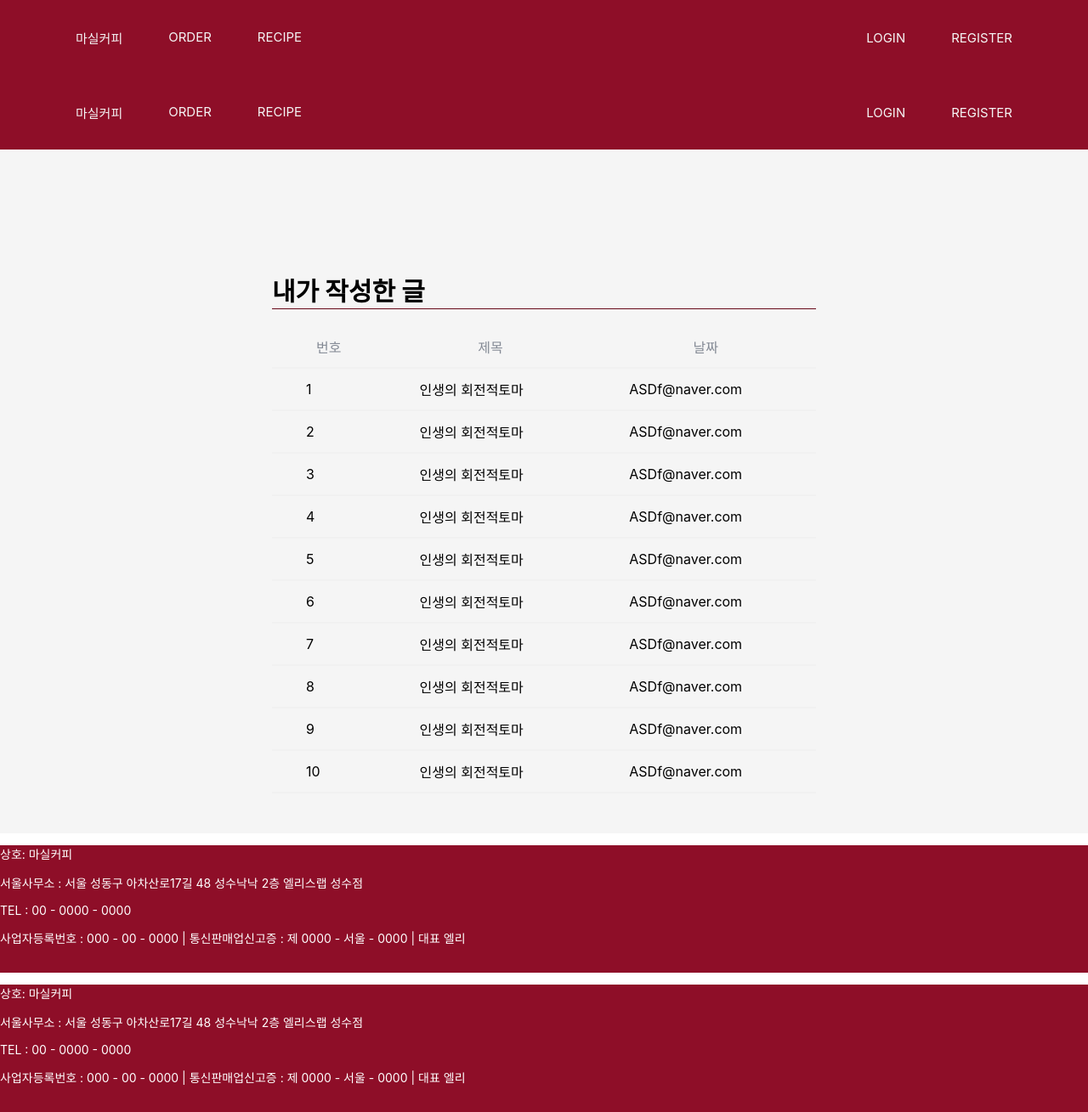
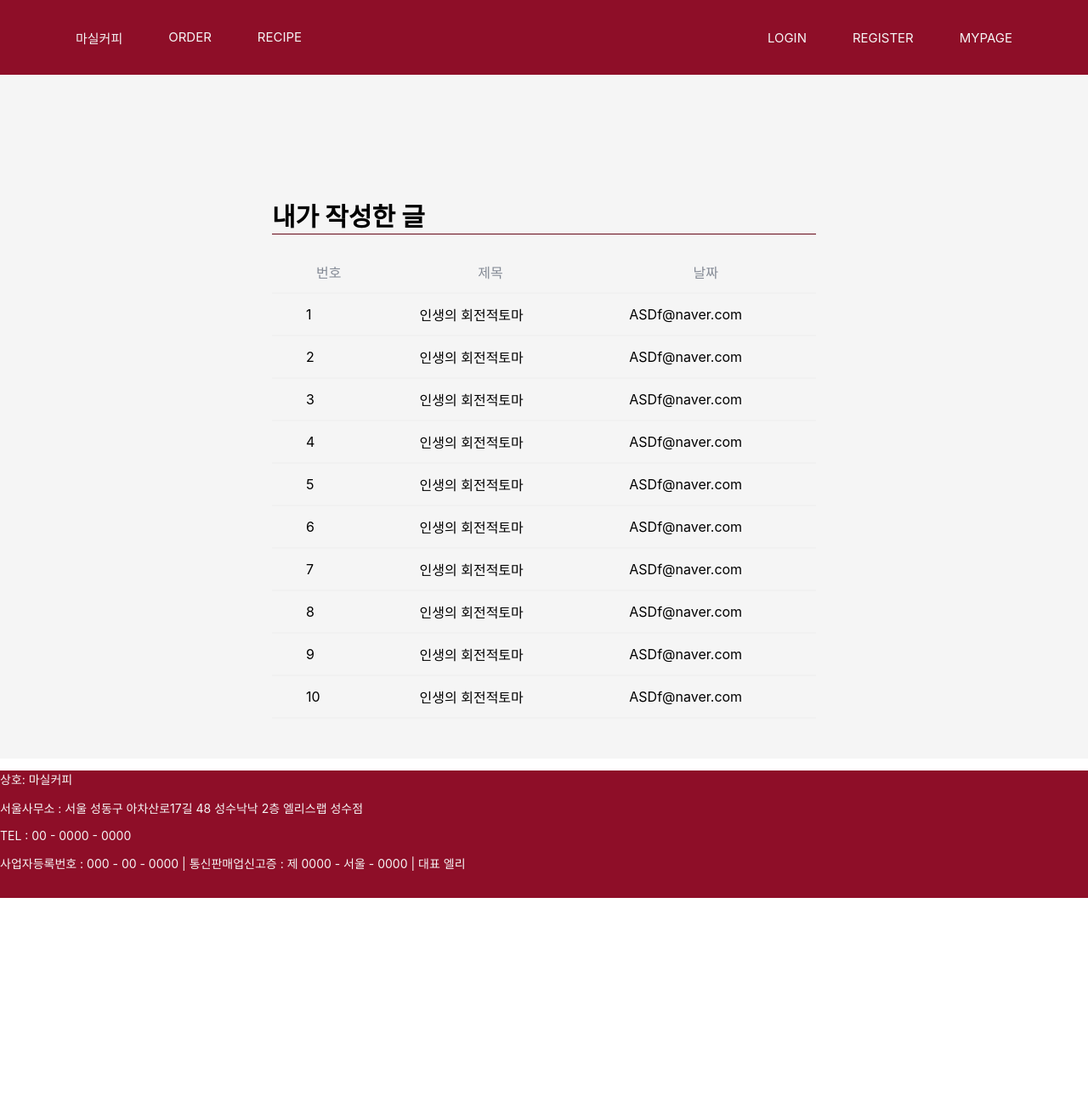
Before and after one commit to hotline404/elice-SW-6-3-Team-MasilCoffee, a React (Create React App) app in the folder client/: page /CommentListpage in a window 1280 px wide. Shown: the whole page at 85% size. After the commit the page ends 1057 px from the top, so only its background shows below. Built offline with nearby package versions, Linux system fonts and the light colour scheme.

Commit message:
feat: amend route link and header footer color

```diff
--- a/client/src/components/layout/Footer/Footer.jsx
+++ b/client/src/components/layout/Footer/Footer.jsx
@@ -1,18 +1,18 @@
 import React from "react";
 import { FooterText, Footers, textBox } from "./Footer.style";
 
-function Footer() {
+function Footer(props) {
   return (
     <div>
-      <Footers>
-        <textBox>
-          <FooterText>상호: 마실커피</FooterText>
-          <FooterText>
+      <Footers location={props.location}>
+        <textBox location={props.location}>
+          <FooterText location={props.location}>상호: 마실커피</FooterText>
+          <FooterText location={props.location}>
             서울사무소 : 서울 성동구 아차산로17길 48 성수낙낙 2층 엘리스랩
             성수점
           </FooterText>
-          <FooterText>TEL : 00 - 0000 - 0000</FooterText>
-          <FooterText>
+          <FooterText location={props.location}>TEL : 00 - 0000 - 0000</FooterText>
+          <FooterText location={props.location}>
             사업자등록번호 : 000 - 00 - 0000 | 통신판매업신고증 : 제 0000 - 서울
             - 0000 | 대표 엘리
           </FooterText>
--- a/client/src/components/layout/Footer/Footer.style.jsx
+++ b/client/src/components/layout/Footer/Footer.style.jsx
@@ -3,14 +3,15 @@ import styled from "styled-components";
 export const Footers = styled.footer`
   height: 150px;
 
-  background: #8e0e28;
+  background: ${props => (props.location === "/Recipe" ? "#f5f5f5" : "#8e0e28")};
 `;
 
+
 export const FooterText = styled.p`
-  color: #fff;
+  color: ${props => (props.location === "/Recipe" ? "#8e0e28" : "#f5f5f5")};
 
   font-size: 14px;
-  font-weight: 400;Z
+  font-weight: 400;
 `;
 
 export const textBox = styled.div`
--- a/client/src/components/layout/Header/Headers.jsx
+++ b/client/src/components/layout/Header/Headers.jsx
@@ -3,48 +3,53 @@ import React from "react";
 import LinkTo from "../../ui/Link/LinkTo";
 
 import { Header, LeftSide, RightSide } from "./Headers.style";
+import { ROUTES } from "../../../router/Routes";
 
 const linkRight = [
   {
-    to: "/login",
+    to: ROUTES.LOGIN.path,
     name: "LOGIN"
   },
   {
-    to: "/Register",
+    to: ROUTES.REGISTER.path,
     name: "REGISTER"
+  },
+  {
+    to: ROUTES.MYPAGE.path,
+    name: "MYPAGE"
   }
 ]
 
 const linkLeft = [
   {
-    to: "/",
+    to: ROUTES.MAIN.path,
     name: "마실커피"
   },
   {
-    to: "/Order",
+    to: ROUTES.ORDER.path,
     name: "ORDER"
   },
   {
-    to: "/Recipe",
+    to: ROUTES.RECIPE.path,
     name: "RECIPE"
   }
 ]
 
-function Headers() {
+function Headers(props) {
   return (
     <div>
-      <Header>
+      <Header location={props.location}>
         <LeftSide>
           {linkLeft.map(link => {
             return (
-              <LinkTo there={{to: link.to, name: link.name}} style={{textDecoration:"none", textAlign: "center", color: "#f5f5f5", fontSize: "15px",fontWeight: "400", margin: "27px"}}/>
+              <LinkTo there={{to: link.to, name: link.name}} style={{textDecoration:"none", textAlign: "center", color: `${props.location == "/Recipe" ? "#191414" : "#f5f5f5"}`, fontSize: "15px",fontWeight: "400", margin: "27px"}}/>
             )
           })}
         </LeftSide>
         <RightSide>
           {linkRight.map(link => {
             return (
-              <LinkTo there={{to: link.to, name: link.name}} style={{textDecoration:"none", textAlign: "center", color: "#f5f5f5", fontSize: "15px",fontWeight: "400", margin: "27px"}}/>
+              <LinkTo there={{to: link.to, name: link.name}} style={{textDecoration:"none", textAlign: "center", color: `${props.location == "/Recipe" ? "#191414" : "#f5f5f5"}`, fontSize: "15px",fontWeight: "400", margin: "27px"}}/>
             )
           })}
         </RightSide>
--- a/client/src/components/layout/Header/Headers.style.jsx
+++ b/client/src/components/layout/Header/Headers.style.jsx
@@ -14,7 +14,7 @@ export const Header = styled.header`
 
   height: 88px;
 
-  background: #8e0e28;
+  background: ${props => (props.location === "/Recipe") ? "#F5F5F5" : "#8e0e28"};
   display: flex;
   justify-content: space-between;
   align-content: center;
--- a/client/src/pages/mypage/commentList/CommentListPage.jsx
+++ b/client/src/pages/mypage/commentList/CommentListPage.jsx
@@ -2,14 +2,11 @@ import React, { Fragment } from "react";
 import Container from "../../../components/ui/container/Container";
 import Card from "../../../components/ui/card/Card";
 import CommentList from "./commentList/CommentList";
-import Headers from "../../../components/layout/Header/Headers";
-import Footer from "../../../components/layout/Footer/Footer";
 import Contents from "../../../components/ui/contents/Contents";
 
 function CommentListPage() {
   return (
     <Fragment>
-      <Headers />
       <Container>
         <Contents>
           <Card NonFlex>
@@ -17,7 +14,6 @@ function CommentListPage() {
           </Card>
         </Contents>
       </Container>
-      <Footer />
     </Fragment>
   );
 }
--- a/client/src/pages/mypage/confirmPassword/ConfirmPassword.jsx
+++ b/client/src/pages/mypage/confirmPassword/ConfirmPassword.jsx
@@ -11,8 +11,6 @@ import { ROUTES } from "../../../router/Routes";
 
 import ConfirmPasswordForm from "./ConfirmPasswordForm";
 
-import Headers from "../../../components/layout/Header/Headers";
-import Footer from "../../../components/layout/Footer/Footer";
 
 const dummy_userData = {
   accounts: [
@@ -52,7 +50,6 @@ function ConfirmPassword() {
 
   return (
     <Fragment>
-      <Headers />
       <Container>
         <Title>
           비밀번호 확인
@@ -69,7 +66,6 @@ function ConfirmPassword() {
           </form>
         </Card>
       </Container>
-      <Footer />
     </Fragment>
   );
 }
--- a/client/src/pages/mypage/mypageComponent/MyPage.jsx
+++ b/client/src/pages/mypage/mypageComponent/MyPage.jsx
@@ -10,13 +10,10 @@ import User from "./Links/User";
 import OrderLink from "./Links/OrderLink";
 import CommentLink from "./Links/CommentLink";
 import WriteListLink from "./Links/WriteListLink";
-import Headers from "../../../components/layout/Header/Headers";
-import Footer from "../../../components/layout/Footer/Footer";
 
 function MyPage() {
   return (
     <Fragment>
-      <Headers />
       <Container>
         <Title>MyPage</Title>
         <Card>
@@ -32,7 +29,6 @@ function MyPage() {
           </ContentsByWrite>
         </Card>
       </Container>
-      <Footer />
     </Fragment>
   );
 }
--- a/client/src/pages/mypage/orderDetails/OrderDetails.jsx
+++ b/client/src/pages/mypage/orderDetails/OrderDetails.jsx
@@ -6,20 +6,16 @@ import Card from '../../../components/ui/card/Card'
 
 import OrderList from './orderList/OrderList'
 
-import Headers from '../../../components/layout/Header/Headers'
-import Footer from '../../../components/layout/Footer/Footer'
 
 function OrderDetails() {
   return (
     <Fragment>
-      <Headers />
       <Container>
         <Title>주문 내역</Title>
         <Card>
           <OrderList />
         </Card>
       </Container>
-      <Footer/>
     </Fragment>
   )
 }
--- a/client/src/pages/mypage/userInfoChange/UserInfoChange.jsx
+++ b/client/src/pages/mypage/userInfoChange/UserInfoChange.jsx
@@ -3,18 +3,14 @@ import Title from "../../../components/ui/title/Title";
 import Container from "../../../components/ui/container/Container";
 
 import UserInfoView from "./userinfo/UserInfoView";
-import Headers from "../../../components/layout/Header/Headers";
-import Footer from "../../../components/layout/Footer/Footer";
 
 function UserInfoChange() {
   return (
     <Fragment>
-      <Headers />
       <Container>
         <Title>정보변경</Title>
         <UserInfoView />
       </Container>
-      <Footer />
     </Fragment>
   );
 }
--- a/client/src/pages/mypage/writeList/WriteList.jsx
+++ b/client/src/pages/mypage/writeList/WriteList.jsx
@@ -1,6 +1,4 @@
 import React, { Fragment } from "react";
-import Headers from "../../../components/layout/Header/Headers";
-import Footer from "../../../components/layout/Footer/Footer";
 import Container from "../../../components/ui/container/Container";
 import WriteListForm from "./WriteListForm";
 import Card from "../../../components/ui/card/Card";
@@ -8,13 +6,11 @@ import Card from "../../../components/ui/card/Card";
 function WriteList() {
   return (
     <Fragment>
-      <Headers />
       <Container>
         <Card NonFlex>
           <WriteListForm />
         </Card>
       </Container>
-      <Footer />
     </Fragment>
   );
 }
--- a/client/src/router/RouterComp.jsx
+++ b/client/src/router/RouterComp.jsx
@@ -3,17 +3,22 @@ import { ROUTES_ARR } from "./Routes";
 import { Routes, Route } from "react-router-dom";
 import Headers from "../components/layout/Header/Headers";
 import Footer from "../components/layout/Footer/Footer";
+import { useLocation } from "react-router-dom";
 
 const RouterComp = () => {
+  const location = useLocation().pathname;
+
+  console.log("location", location);
+
   return (
     <Fragment>
-      <Headers />
+      <Headers location={location} />
       <Routes>
         {ROUTES_ARR.map((el) => (
           <Route key={el.path} path={el.path} element={el.element} />
         ))}
       </Routes>
-      <Footer />
+      <Footer location={location} />
     </Fragment>
   );
 };
```
